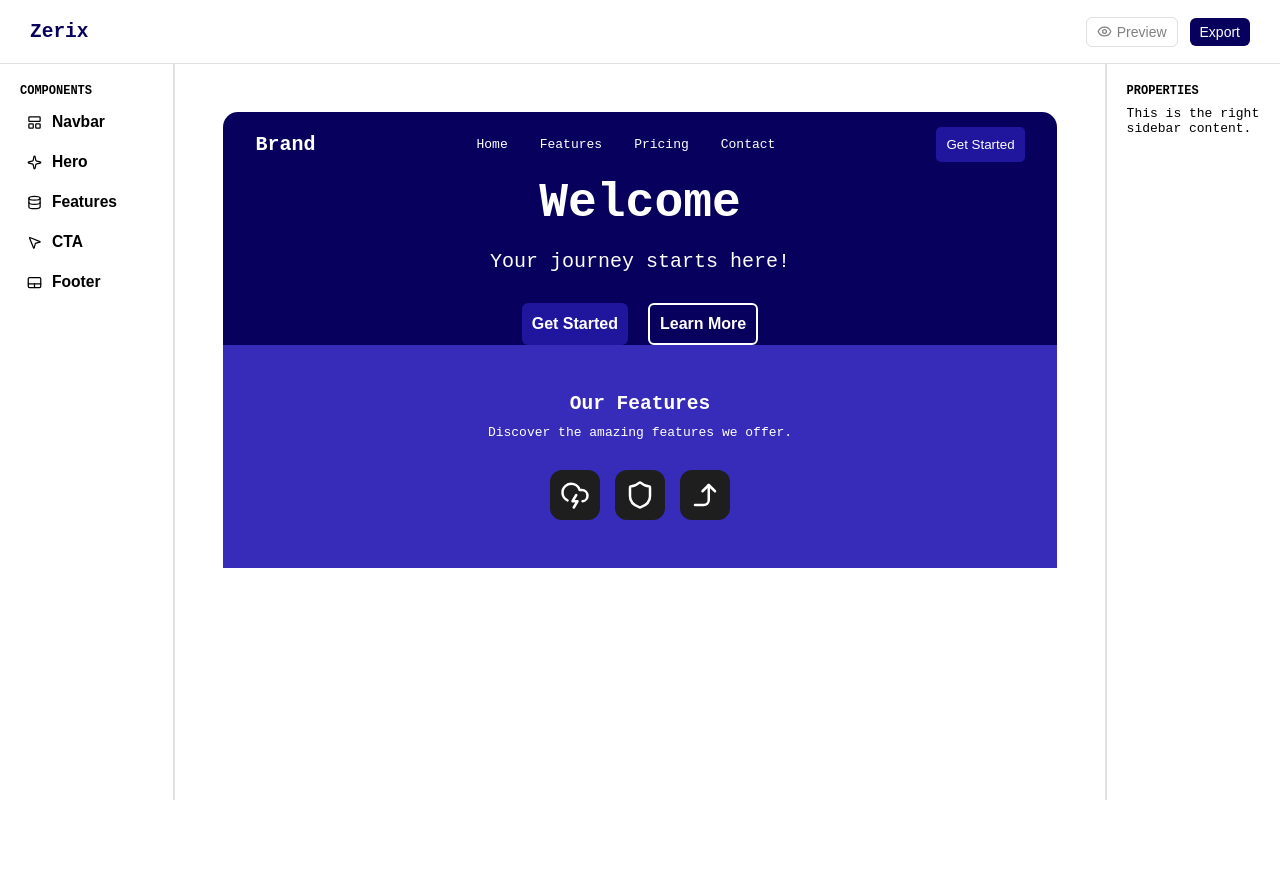
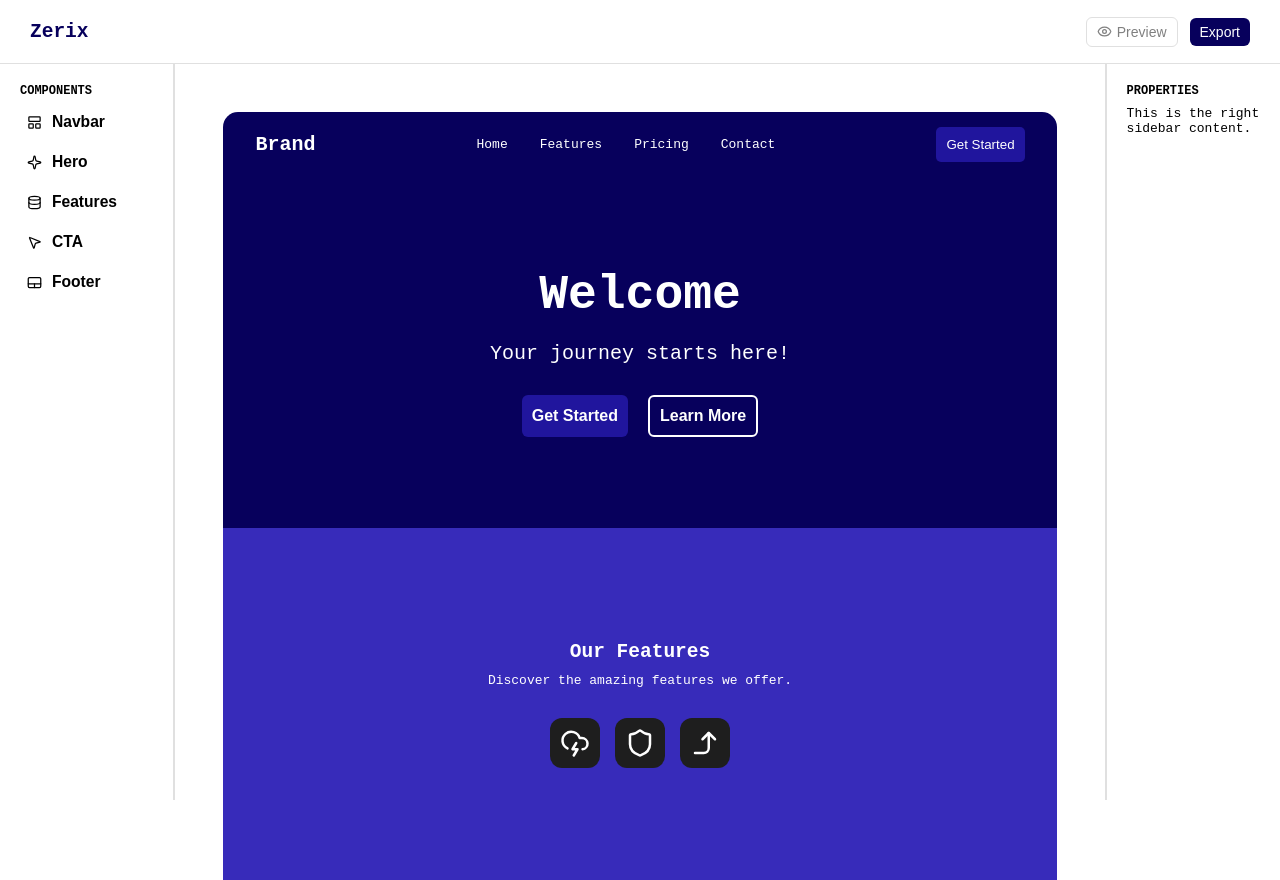
Before and after one commit to Sunjay77/zerix, a React (Vite) app: page / in a window 1280 px wide. Before the commit the page ends 800 px from the top, so only its background shows below. Built offline with nearby package versions, Linux system fonts and the light colour scheme.

Commit message:
fixed logic

```diff
--- a/src/routes/__root.tsx
+++ b/src/routes/__root.tsx
@@ -1,21 +1,29 @@
-import React, { useState } from "react";
-import { createRootRoute, Outlet } from "@tanstack/react-router";
+import React from "react";
+import { createRootRoute, Outlet, useLocation } from "@tanstack/react-router";
 import { TanStackRouterDevtools } from "@tanstack/react-router-devtools";
 import Navbar from "../components/elements/navbar/Navbar";
 import LeftSideBar from "../components/elements/sidebar/leftsidebar/Leftsidebar";
 import RightSideBar from "../components/elements/sidebar/rightsidebar/RightSideBar";
+import styled from "styled-components";
+
+const MainContent = styled.div<{ ispreview?: boolean }>`
+  width: 100%;
+  height: 100vh;
+  display: ${(props) => (props.ispreview ? "block" : "flex")};
+`;
 
 const RootLayout = () => {
-  const [isPreview, setIsPreview] = useState<boolean>(false);
-
+  const location = useLocation();
+  const isPreview = location.pathname === "/preview";
+  console.log(isPreview);
   return (
     <React.Fragment>
-      <Navbar isPreview={isPreview} setIsPreview={setIsPreview} />
-      <div style={{ display: "flex", width: "100%" }}>
-        <LeftSideBar />
+      {!isPreview && <Navbar />}
+      <MainContent ispreview={isPreview}>
+        {!isPreview && <LeftSideBar />}
         <Outlet />
-        <RightSideBar />
-      </div>
+        {!isPreview && <RightSideBar />}
+      </MainContent>
       <TanStackRouterDevtools />
     </React.Fragment>
   );
```
